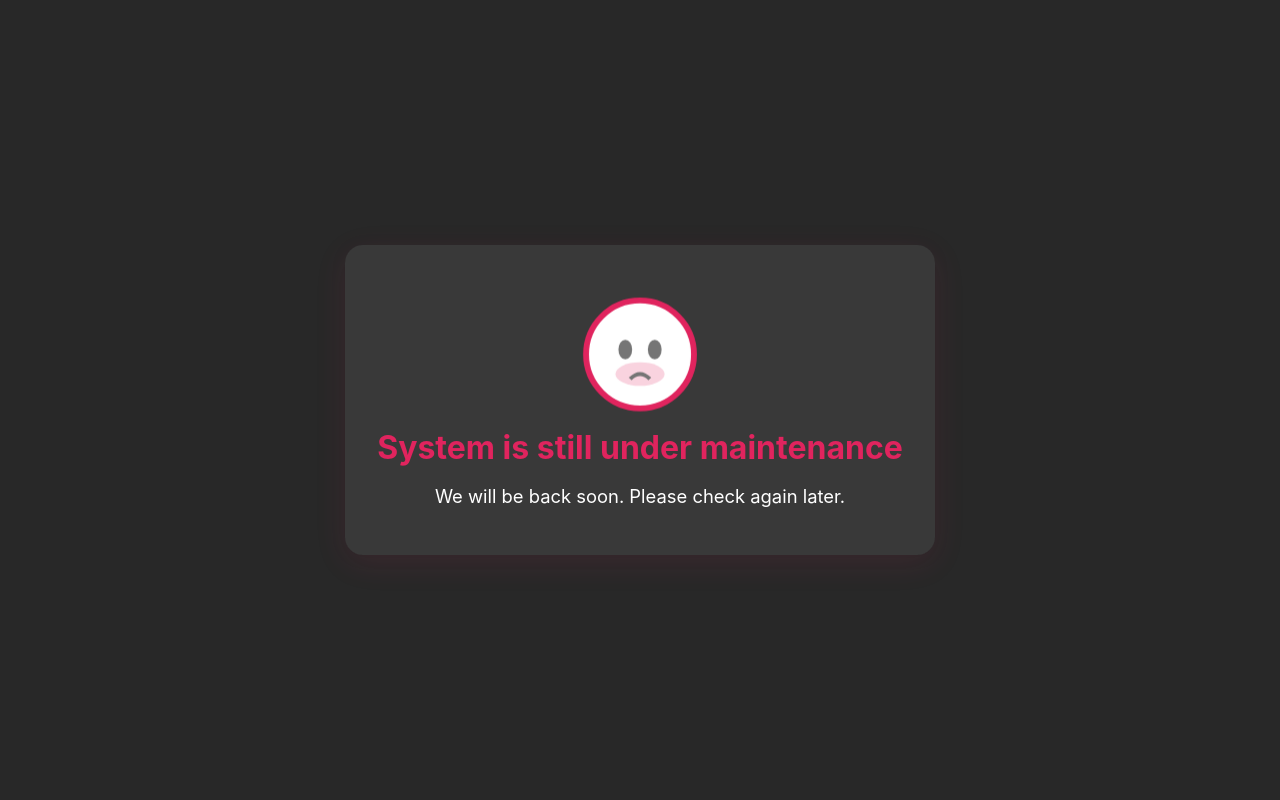
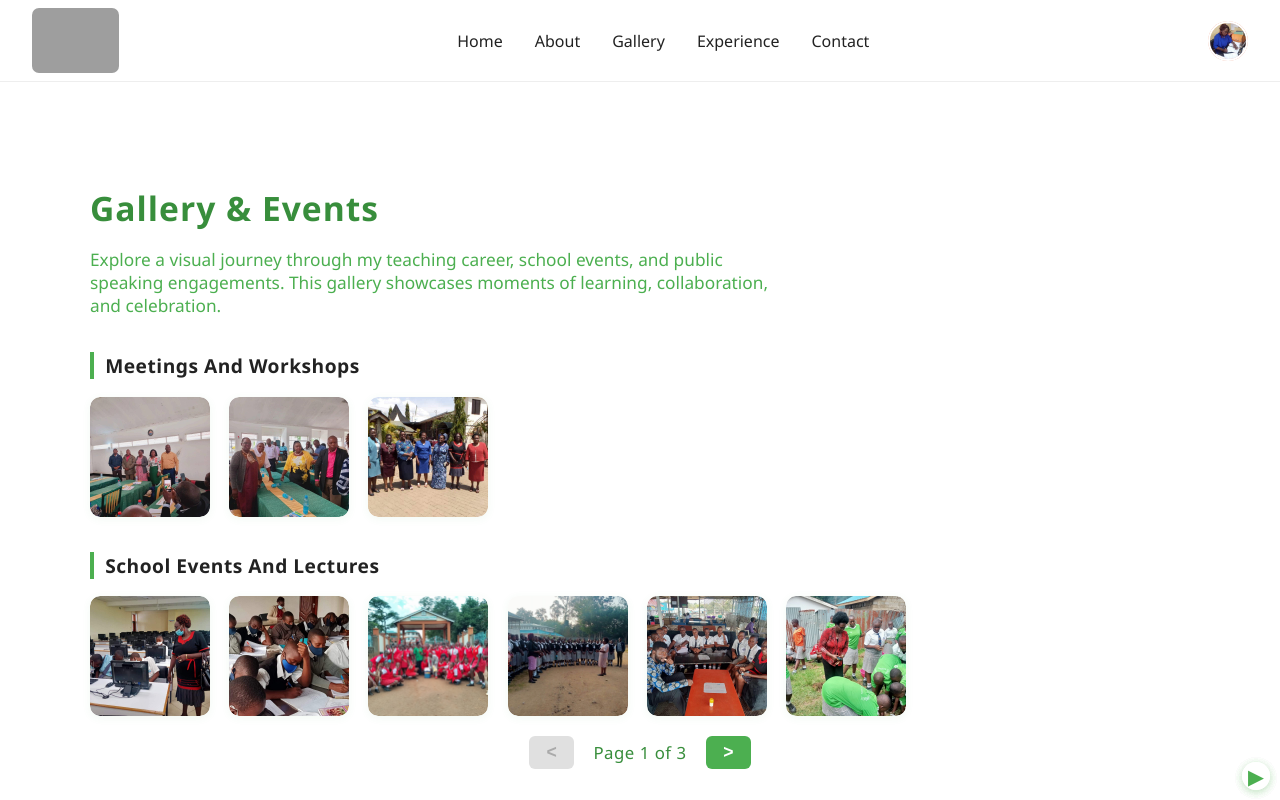
Before and after one commit to yandrew993/jane-Nyabera, a React (Create React App) app: page /gallery in a window 1280 px wide. Shown: the top 800 px of the page. Built offline with nearby package versions, Linux system fonts and the light colour scheme; grey boxes are pictures that could not be loaded.

Commit message:
maintanance mode

```diff
--- a/src/MaintenanceWrapper.js
+++ b/src/MaintenanceWrapper.js
@@ -1,7 +1,7 @@
 import React from 'react';
 import Maintenance from './components/Maintenance/Maintenance';
 
-const UNDER_MAINTENANCE = true; // Set to false to disable maintenance mode
+const UNDER_MAINTENANCE = false; // Set to false to disable maintenance mode
 
 const MaintenanceWrapper = ({ children }) => {
   return UNDER_MAINTENANCE ? <Maintenance /> : children;
```
